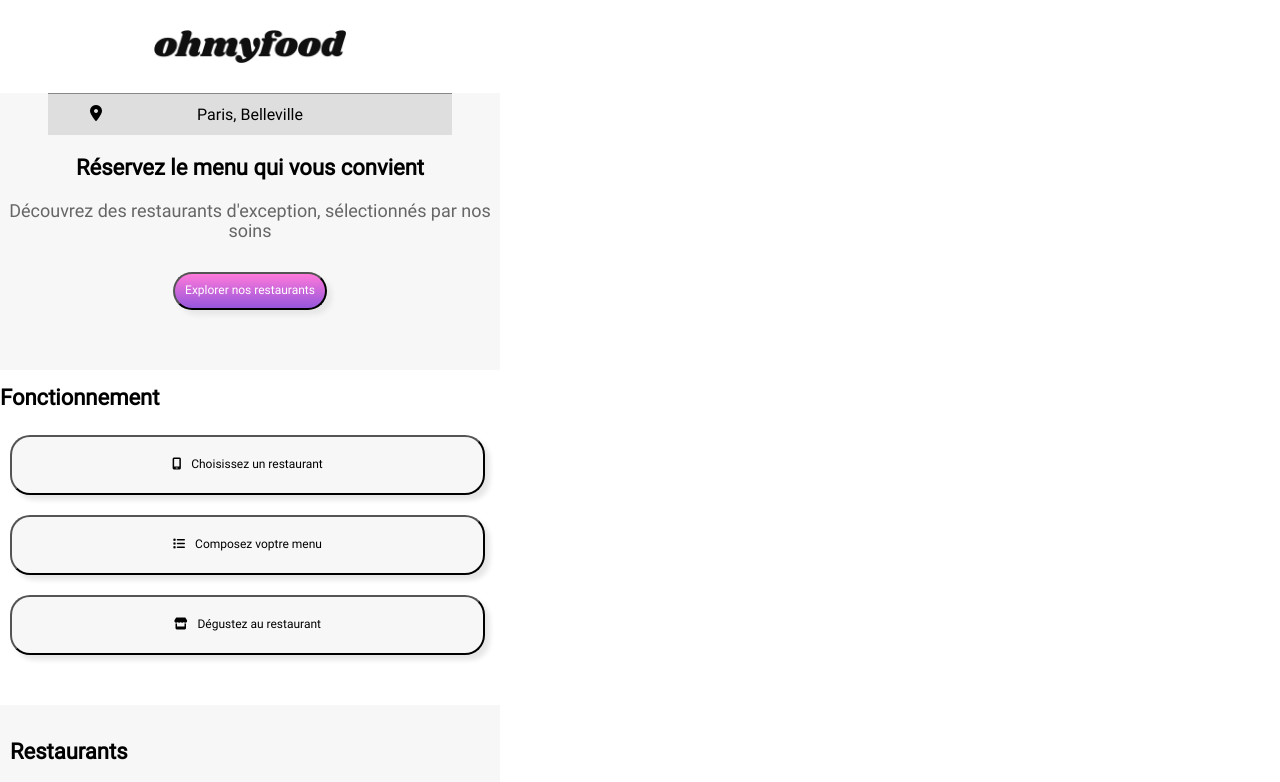
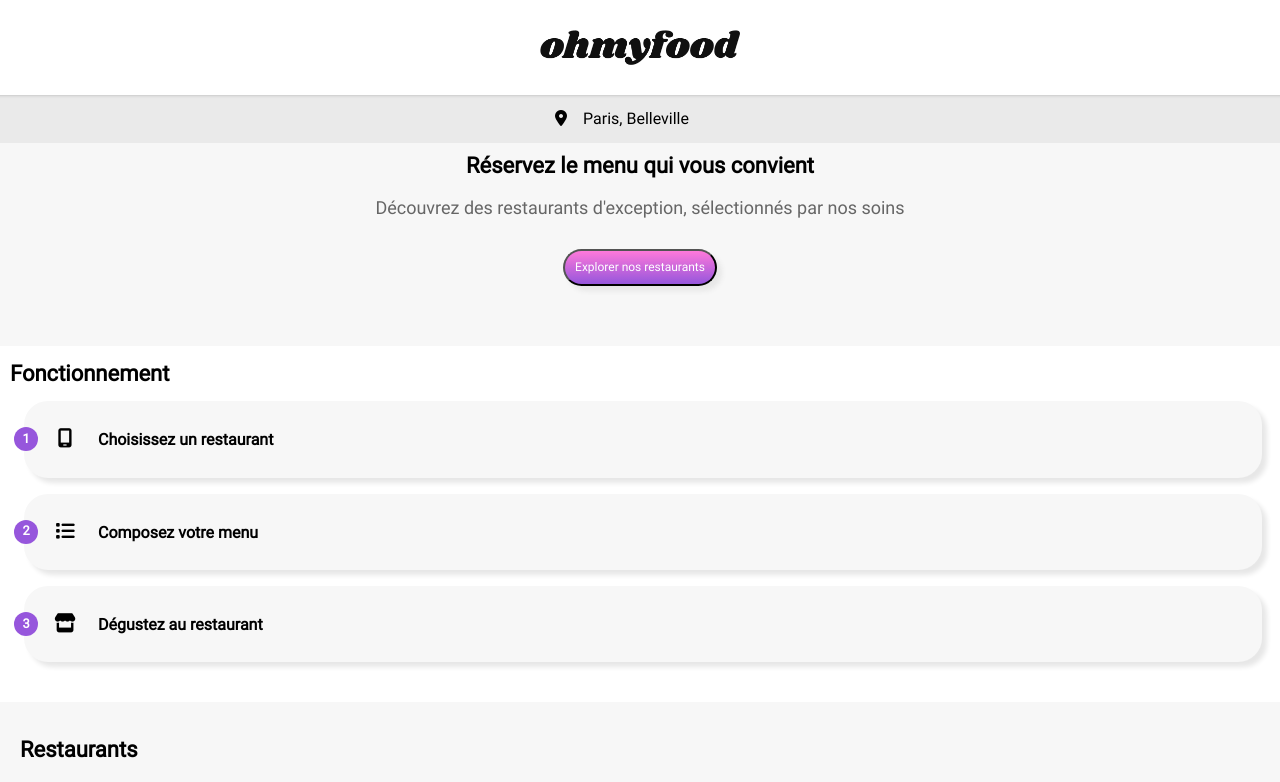
Before and after one commit to dariusperini/openclassrooms_p3, a website: page index.html in a window 1280 px wide. Shown: the top 782 px of the page. Drawn offline with Linux system fonts and the light colour scheme.

Commit message:
feat(design): improvments

```diff
--- a/index.html
+++ b/index.html
@@ -19,26 +19,55 @@
 
         <main>
             <section class="search">
-                    <form class="searchcity">
+                <form>
+                    <i class="fa-solid fa-location-dot"></i>
                     <input class="search_input" type="text" value="Paris, Belleville">
-                        <i class="fa-solid fa-location-dot"></i>
                 </form>
+            </section>
+
+            <section class="hero">
                 <div class="maintext">Réservez le menu qui vous convient</div>
                 <div class="undertext">Découvrez des restaurants d'exception, sélectionnés par nos soins</div>
                 <button class="btn-primary btn_search">Explorer nos restaurants</button>
             </section>
 
-                <section class="howto">
+            <section>
                 <h1>Fonctionnement</h1>
-                    <a class="btn-howto-link" href="#">
-                        <button class="btn-secondary btn-secondary--full-width"><span class="picto"><i class="fa-solid fa-mobile-screen"></i></span>Choisissez un restaurant</button>
-                    </a>
-                    <a class="btn-howto-link" href="#">
-                        <button class="btn-secondary btn-secondary--full-width"><span class="picto"><i class="fa-solid fa-list"></i></span>Composez voptre menu</button>
-                    </a>
-                    <a class="btn-howto-link" href="#">
-                        <button class="btn-secondary btn-secondary--full-width"><span class="picto"><i class="fa-solid fa-store"></i></span>Dégustez au restaurant</button>
-                    </a>
+                <div class="steps">
+                    <div class="step">
+                        <div class="step__number">
+                            1
+                        </div>
+                        <div class="step__content">
+                            <i class="fa-solid fa-mobile-screen"></i>
+                            <span>
+                                Choisissez un restaurant
+                            </span>
+                        </div>
+                    </div>
+                    <div class="step">
+                        <div class="step__number">
+                            2
+                        </div>
+                        <div class="step__content">
+                            <i class="fa-solid fa-list"></i>
+                            <span>
+                                Composez votre menu
+                            </span>
+                        </div>
+                    </div>
+                    <div class="step">
+                        <div class="step__number">
+                            3
+                        </div>
+                        <div class="step__content">
+                            <i class="fa-solid fa-store"></i>
+                            <span>
+                                Dégustez au restaurant
+                            </span>
+                        </div>
+                    </div>
+                </div>
             </section>
 
             <section class="restaurants">
@@ -136,8 +165,10 @@
                     ohmyfood
                 </div>
                 <ul>
-                        <li><a href=""><span class="picto"><i class="fa-solid fa-utensils"></i></span>Proposer un restaurant</a></li>
-                        <li><a href=""><span class="picto"><i class="fa-solid fa-handshake-angle"></i></span>Devenir partenaire</a></li>
+                    <li><a href=""><span class="picto"><i class="fa-solid fa-utensils"></i></span>Proposer un
+                            restaurant</a></li>
+                    <li><a href=""><span class="picto"><i class="fa-solid fa-handshake-angle"></i></span>Devenir
+                            partenaire</a></li>
                     <li><a href="">Mentions légales</a></li>
                     <li><a href="mailto:contact@ohmyfood.fr">Contact</a></li>
                 </ul>
--- a/sass/base/_base.scss
+++ b/sass/base/_base.scss
@@ -7,6 +7,7 @@ body {
 
 h1 {
     font-size: $size-main-title;
+    padding-left: 10px;
 }
 
 h2 {
@@ -21,5 +22,6 @@ h3 {
 }
 
 .container {
-    max-width: 500px;
+    // Correct dans le cas de grands écrans
+    // max-width: 500px;
 }
--- a/sass/components/_images.scss
+++ b/sass/components/_images.scss
@@ -1,3 +1,11 @@
 .img-header {
-    width: 200px;
+    // width: 200px;
+    height: 400px;
+    overflow: hidden;
+
+    img {
+        width: 130%;
+        height: 130%;
+        object-fit: cover;
+    }
 }
--- /dev/null
+++ b/sass/components/_steps.scss
@@ -0,0 +1,47 @@
+.steps {
+    padding: 0 18px;
+    padding-left: 24px;
+
+    .step {
+       margin-bottom: 16px;
+    }
+}
+
+.step {
+    position: relative;
+    font-weight: 600;
+    padding: 28px 12px;
+    background: #F7F7F7;
+    @include shadow;
+    @include border-radius;
+    //text-align: center;
+
+    .step__number {
+        position: absolute;
+        left: -10px;
+        margin-top: -2px;
+        display: flex;
+        align-items: center;
+        justify-content: center;
+        width: 24px;
+        height: 24px;
+        background: $color-primary;
+        border-radius: 100%;
+        color: #ffffff;
+        font-size: .8rem;
+    }
+
+    i {
+        display: inline-block;
+        width: 58px;
+        font-size: 1.2rem;
+        text-align: center;
+    }
+
+    &:hover {
+        background: $color-secondary-lighter;
+        i {
+            color: $color-primary;
+        }
+    }
+}
--- a/sass/layouts/_card-container.scss
+++ b/sass/layouts/_card-container.scss
@@ -70,6 +70,12 @@ a:hover {
     }
 }
 
+.card-container__hero {
+    position: relative;
+    z-index: 1;
+    margin-top: -40px;
+}
+
 .card-menu {
     padding-top: -40px;
 }
--- a/sass/layouts/_footer.scss
+++ b/sass/layouts/_footer.scss
@@ -16,6 +16,13 @@ footer {
         line-height: 1.5em;
     }
 
+    i {
+        display: inline-block;
+        width: 20px;
+        font-size: 1rem;
+        text-align: center;
+    }
+
 }
 
 .footer_article {
--- /dev/null
+++ b/sass/layouts/_hero.scss
@@ -0,0 +1,6 @@
+.hero {
+    text-align: center;
+    background-color: $color-background-primary;
+    padding-top: $default-padding;
+    margin-top: -20px;
+}
--- a/sass/layouts/_search.scss
+++ b/sass/layouts/_search.scss
@@ -1,16 +1,29 @@
 .search {
-    @include flex-center;
-    background-color: $color-background-primary;
+    background-color: #EAEAEA;
+    margin-bottom: $margin-search;
+    box-shadow: inset 0px 7px 5PX -9px rgba(0,0,0,0.6);
 }
 
 .search_input {
-    margin-bottom: $margin-search;
-    background-color: darken($color-background-primary, 10%);
-    width: 100%;
-    max-width: 400px;
+    background: transparent;
     height: 40px;
     border: 0px;
+    padding: 4px 0;
     text-align: center;
+}
+
+.search_input:focus {
+    outline: none;
+}
+
+.search_input {
+    position: relative;
+    left: -12px;
+}
+
+.search i {
+    position: relative;
+    left: 24px;
 }
 
 .maintext {
@@ -31,23 +44,7 @@
     margin-bottom: $margin-search * 3;
 }
 
-input[type=text] {
-    margin-bottom: $margin-search;
-    box-shadow: inset 0 1px 0 0 #888;
-    background-color: darken($color-background-primary, 10%);
-    height: 40px;
-    border: 0px;
+.search > form {
+    position: relative;
     text-align: center;
 }
-
-
-.searchcity {
-    position: relative;
-    width: 100%;
-}
-
-.searchcity i{
-    position: absolute;
-    left: 90px;
-    top: 12px;
-}
--- a/sass/main.scss
+++ b/sass/main.scss
@@ -6,8 +6,10 @@
 @import "./components/buttons";
 @import "./components/images";
 @import "./components/icons";
+@import "./components/steps";
 @import "./layouts/header";
 @import "./layouts/search";
+@import "./layouts/hero";
 @import "./layouts/button-list";
 @import "./layouts/card-container";
 @import "./layouts/dish";
--- a/sass/utils/_mixins.scss
+++ b/sass/utils/_mixins.scss
@@ -3,7 +3,7 @@
 }
 
 @mixin border-radius {
-    border-radius: 20px;
+    border-radius: 24px;
 }
 
 @mixin flex-center {
```
Also changed, not shown: menu1.html (+2 -2 lines), css/style.css, 1 other file. Lines whose indentation alone changed are shown as unchanged.
